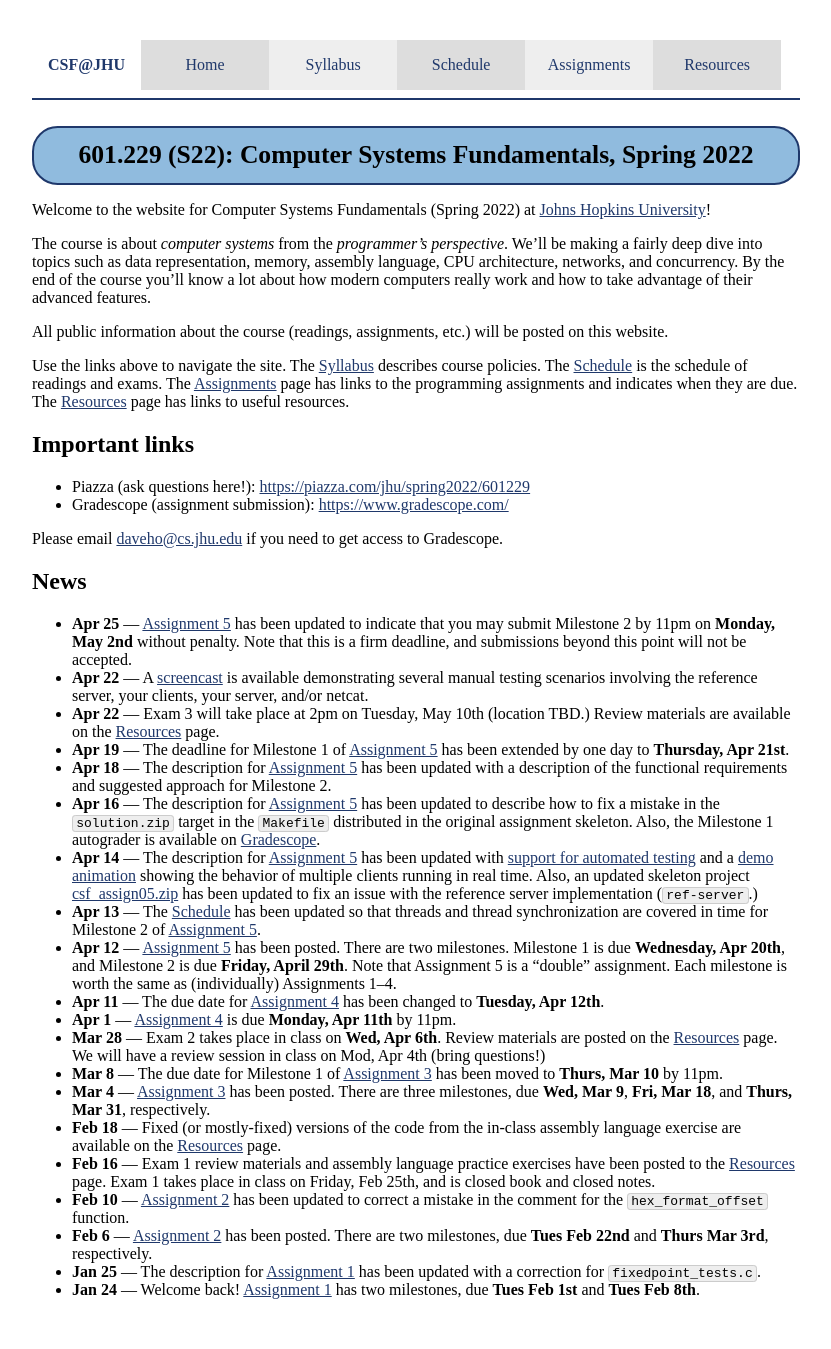
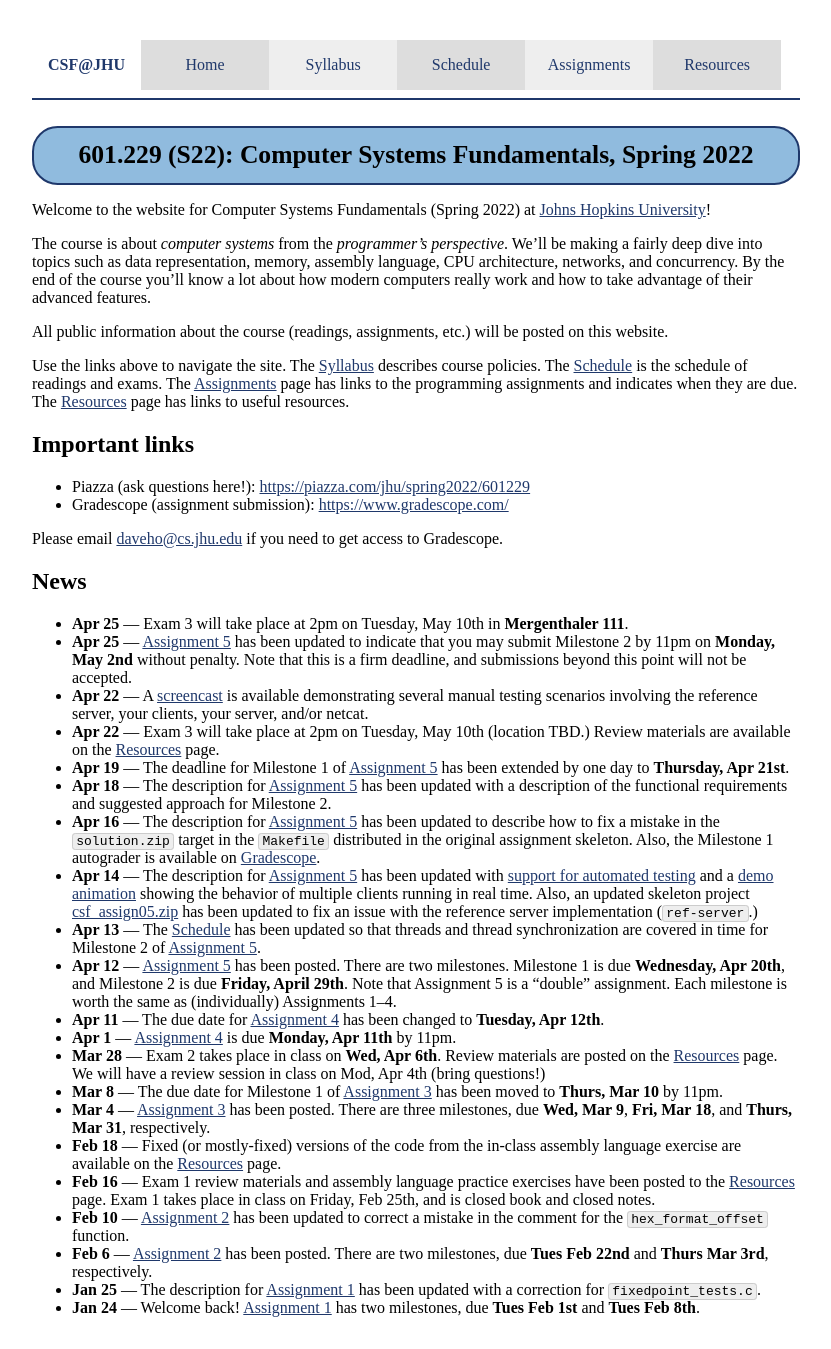
Before and after one commit to jhucsf/spring2022, a Jekyll site: the page built from index.md, in a window 1280 px wide. Shown: the whole page, without its empty margins (224-1055 px from the left). Built offline with Jekyll 4.4.1, drawn with Linux system fonts in a browser that asks for light colours.

Commit message:
final exam location

```diff
--- a/index.md
+++ b/index.md
@@ -32,6 +32,8 @@ Please email <daveho@cs.jhu.edu> if you need to get access to Gradescope.
 
 ## News
 
+* **Apr 25** — Exam 3 will take place at 2pm on Tuesday, May 10th in
+  **Mergenthaler 111**.
 * **Apr 25** — [Assignment 5](assign/assign05.html) has been updated to
   indicate that you may submit Milestone 2 by 11pm on **Monday, May 2nd**
   without penalty. Note that this is a firm deadline, and submissions
--- a/schedule.csv
+++ b/schedule.csv
@@ -39,4 +39,4 @@ Apr 22,"Parallelism, concurrency issues",lectures/lecture33-public.pdf,synch2.zi
 Apr 25,"Concurrency with processes",lectures/lecture29-public.pdf,mp_webserver.zip,12.1,
 Apr 27,"Concurrency with I/O multiplexing",lectures/lecture32-public.pdf,iomux.zip,12.2,
 Apr 29,"Exam 3 review session",,,,A5 MS2 due
-May 10,"**Exam 3** (2pm-5pm, location TBD)",
+May 10,"**Exam 3**, 2pm in Mergenthaler 111",
```
Also changed, not shown: schedule.md (+1 -1 lines).
